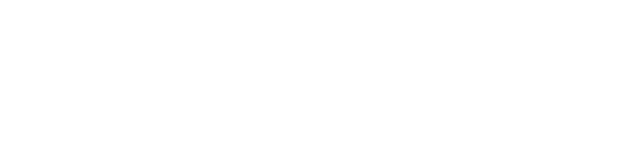
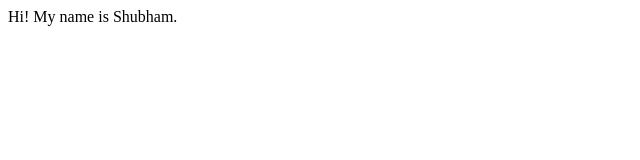
Before and after one commit to Shubham04Sanap/student-name-site, a plain HTML site: page index.html in a window 1280 px wide. Shown: the whole page, without its empty margins (0-640 px from the left). Drawn offline with Linux system fonts and the light colour scheme.

Commit message:
Update index.html

```diff
--- a/index.html
+++ b/index.html
@@ -4,9 +4,9 @@
   <meta charset="UTF-8">
   <meta http-equiv="X-UA-Compatible" content="IE=edge">
   <meta name="viewport" content="width=device-width, initial-scale=1.0">
-  <title>Document</title>
+  <title>My portfolio</title>
 </head>
 <body>
-
+  Hi! My name is Shubham.
 </body>
 </html>
```
